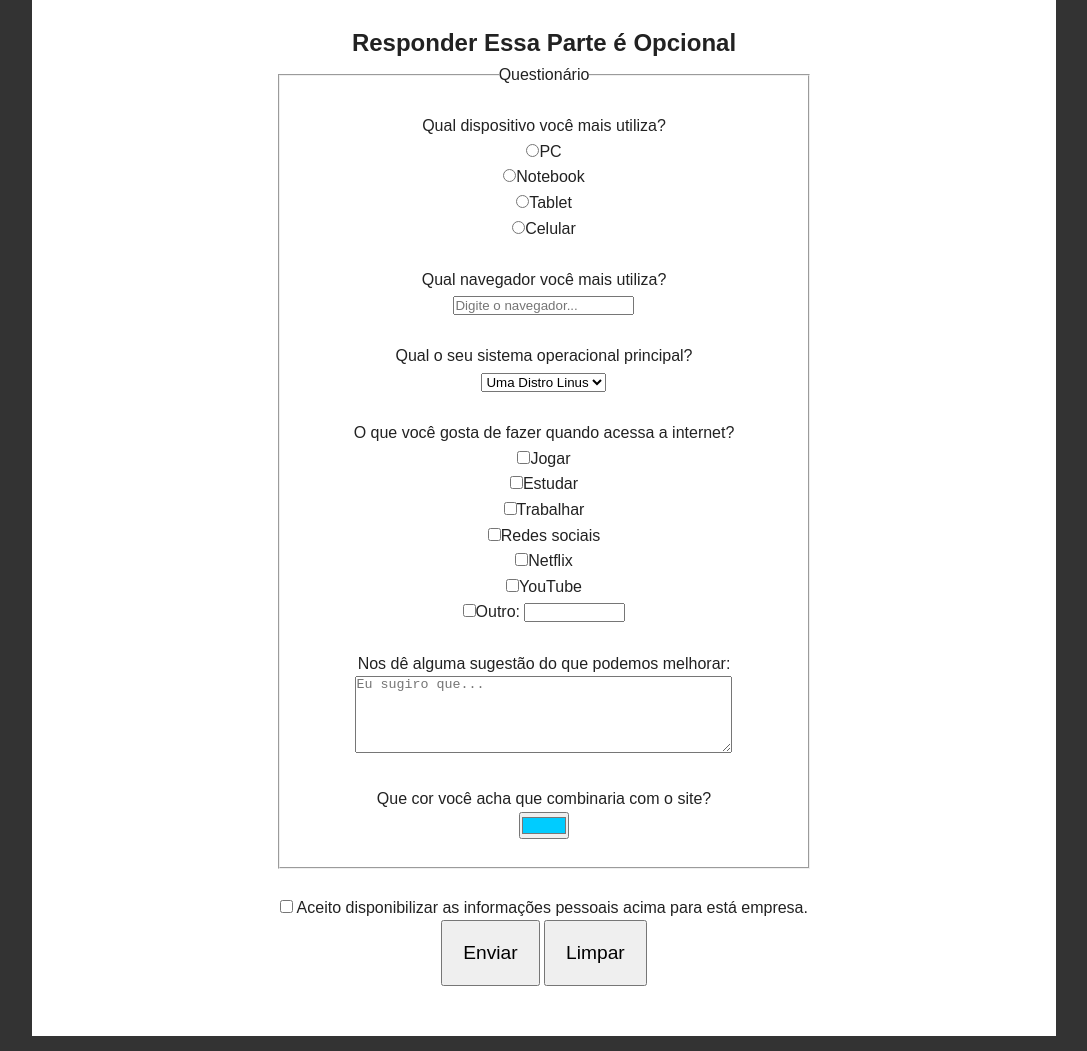
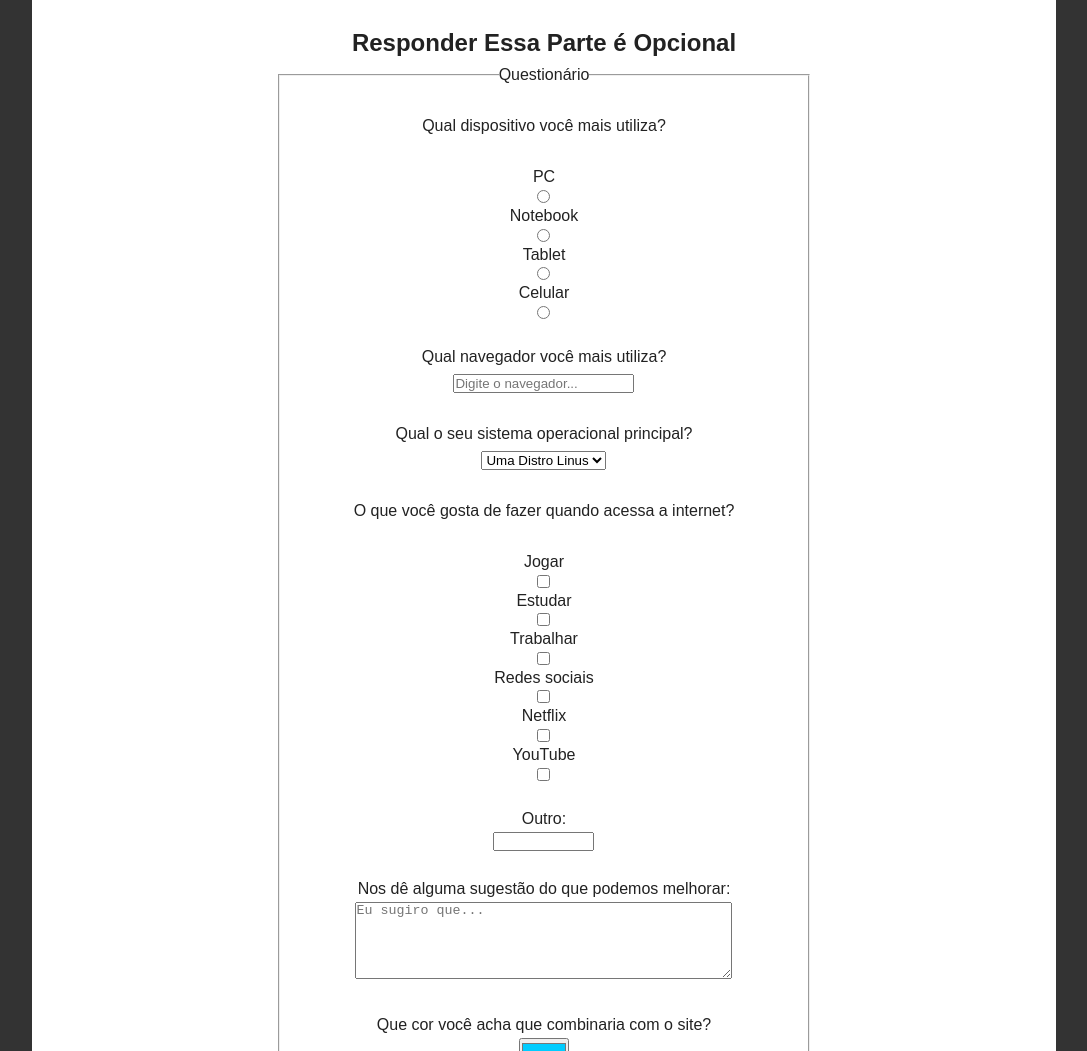
Before and after one commit to gustatramontin/trabalho-web-design, a plain HTML site: page _html/formulario.html in a window 1280 px wide. Shown: the part 1067-2118 px from the top of the page, without its empty margins (96-1183 px from the left). Drawn offline with Linux system fonts and the light colour scheme.

Commit message:
modfied form

```diff
--- a/_css/estilosform.css
+++ b/_css/estilosform.css
@@ -24,3 +24,10 @@ main form .botao {
     padding: 20px;
     font-size: 1.2em;
 }
+
+main form .radioButton {
+
+    display: flex;
+    flex-flow: column wrap;
+    align-items: center;
+}
--- a/_html/formulario.html
+++ b/_html/formulario.html
@@ -67,12 +67,12 @@
         <br>
         <legend>Questionário</legend>
 
-        <div>
+        <div class="radioButton">
           <label>Qual dispositivo você mais utiliza?</label><br>
-          <input type="radio" name="dispositivo" value="Computador">PC <br>
-          <input type="radio" name="dispositivo" value="Notebook">Notebook <br>
-          <input type="radio" name="dispositivo" value="Tablet">Tablet <br>
-          <input type="radio" name="dispositivo" value="Celular">Celular <br>
+          PC<input type="radio" name="dispositivo" value="Computador">
+          Notebook<input type="radio" name="dispositivo" value="Notebook">
+          Tablet<input type="radio" name="dispositivo" value="Tablet">
+          Celular<input type="radio" name="dispositivo" value="Celular">
         </div><br>
 
         <div>
@@ -92,7 +92,9 @@
         <div>
           <label>Qual o seu sistema operacional principal?</label><br>
           <select>
-            <option value="linux" selected="selected">Uma Distro Linus<!--Melhor Opção--></option>
+            <option value="linux" selected="selected">Uma Distro Linus
+              <!--Melhor Opção-->
+            </option>
             <option value="window">Windows</option>
             <option value="osx">Mac OS X</option>
             <option value="ios">IOS</option>
@@ -100,15 +102,15 @@
           </select>
         </div><br>
 
-        <div>
+        <div class="radioButton">
           <label>O que você gosta de fazer quando acessa a internet?</label><br>
-          <input type="checkbox" name="interesses" value="jogar">Jogar <br>
-          <input type="checkbox" name="interesses" value="estudar">Estudar <br>
-          <input type="checkbox" name="interesses" value="trabalhar">Trabalhar <br>
-          <input type="checkbox" name="interesses" value="Redes sociais">Redes sociais <br>
-          <input type="checkbox" name="interesses" value="netflix">Netflix <br>
-          <input type="checkbox" name="interesses" value="YouTube">YouTube <br>
-          <input type="checkbox" name="interesses" value="outro">Outro: <input type="text" size="10">
+          Jogar<input type="checkbox" name="interesses" value="jogar">
+          Estudar<input type="checkbox" name="interesses" value="estudar">
+          Trabalhar<input type="checkbox" name="interesses" value="trabalhar">
+          Redes sociais<input type="checkbox" name="interesses" value="Redes sociais">
+          Netflix <input type="checkbox" name="interesses" value="netflix">
+          YouTube <input type="checkbox" name="interesses" value="YouTube"> <br>
+          Outro: <input type="text" size="10">
         </div><br>
 
         <div>
```
